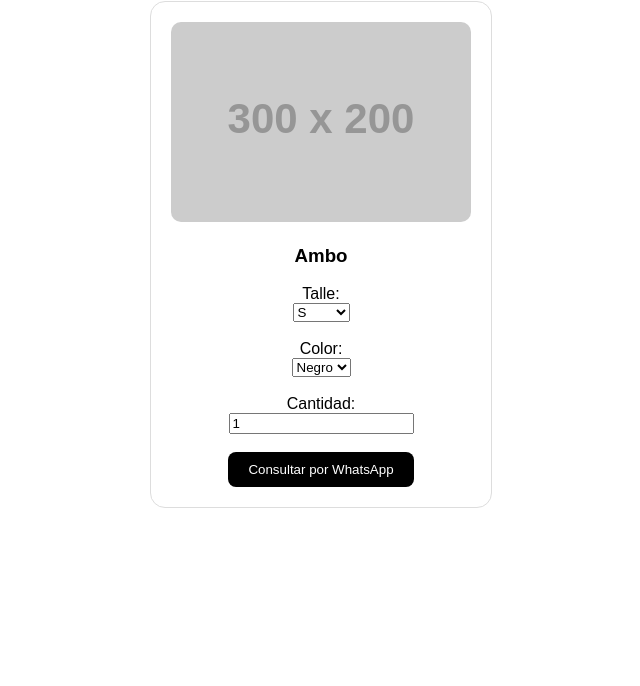
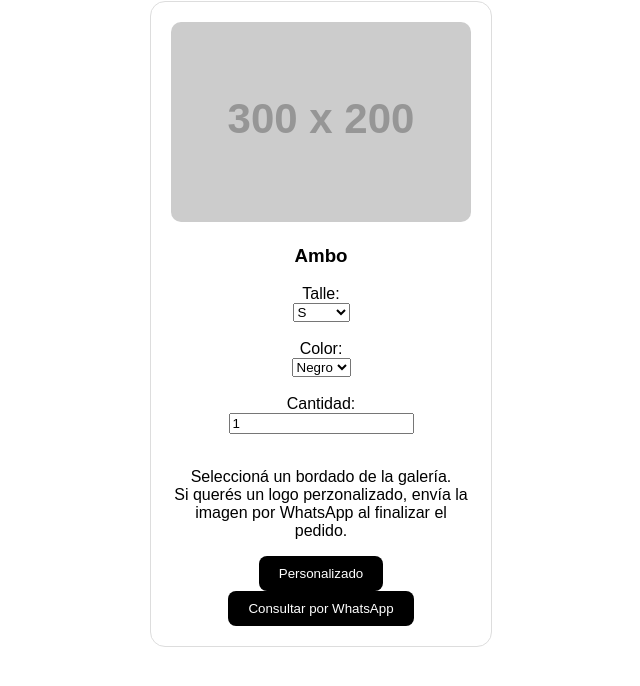
Before and after one commit to Pecora-Nera/pecora.nera, a plain HTML site: page trabajo.html in a window 1280 px wide. Shown: the part 108-794 px from the top of the page, without its empty margins (319-959 px from the left). Drawn offline with Linux system fonts and the light colour scheme; placeholder pictures from the web are drawn by us.

Commit message:
Update trabajo.html

```diff
--- a/trabajo.html
+++ b/trabajo.html
@@ -79,6 +79,13 @@ function enviarWhatsApp(producto){
 <label>Cantidad:</label><br>
 <input type="number" id="cantidad" value="1" min="1"><br><br>
 
+    <p>Seleccioná un bordado de la galería.<br>
+    Si querés un logo perzonalizado, envía la imagen por WhatsApp al finalizar el pedido.
+    </p>
+    <button onclick="seleccionarBordado('Personalizado (envío imagen por WhatsApp)')">
+        Personalizado
+    </button>
+
 <button onclick="enviarWhatsApp('Ambo')">
 Consultar por WhatsApp
 </button>
```
